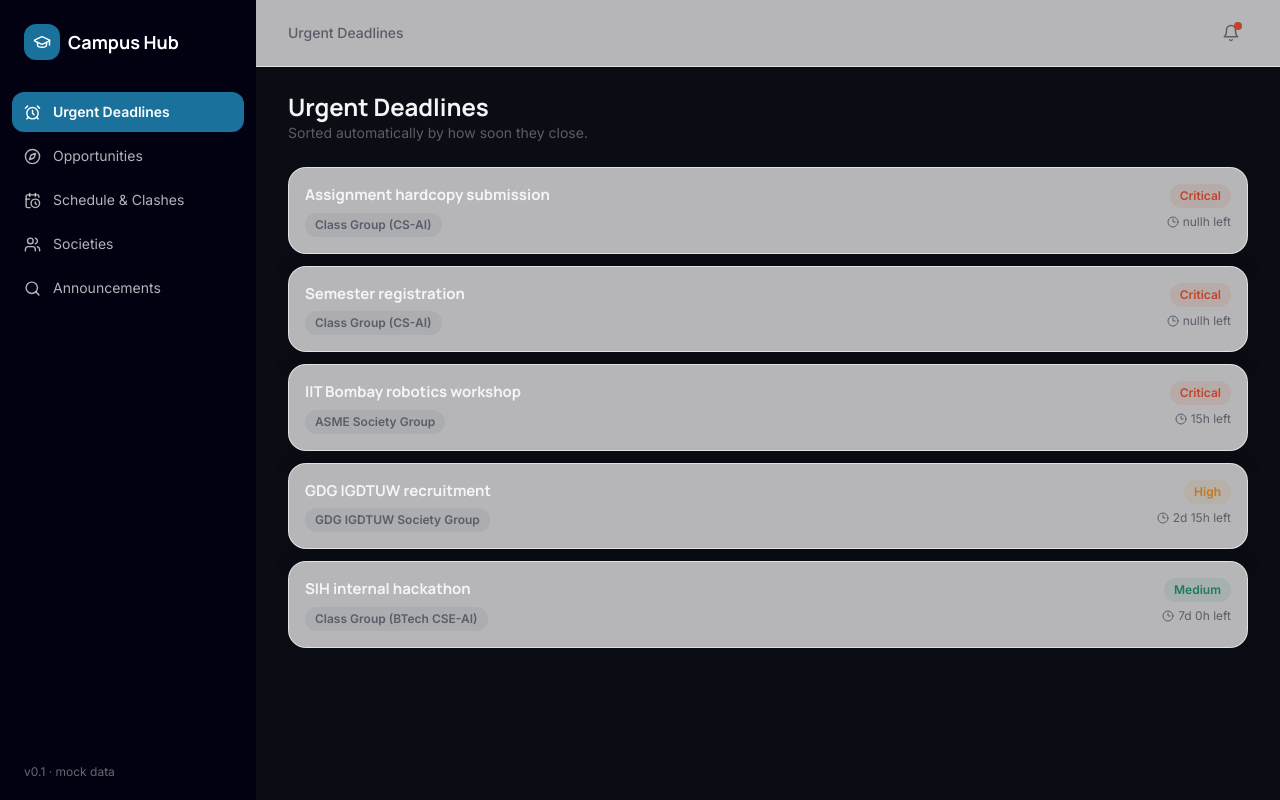
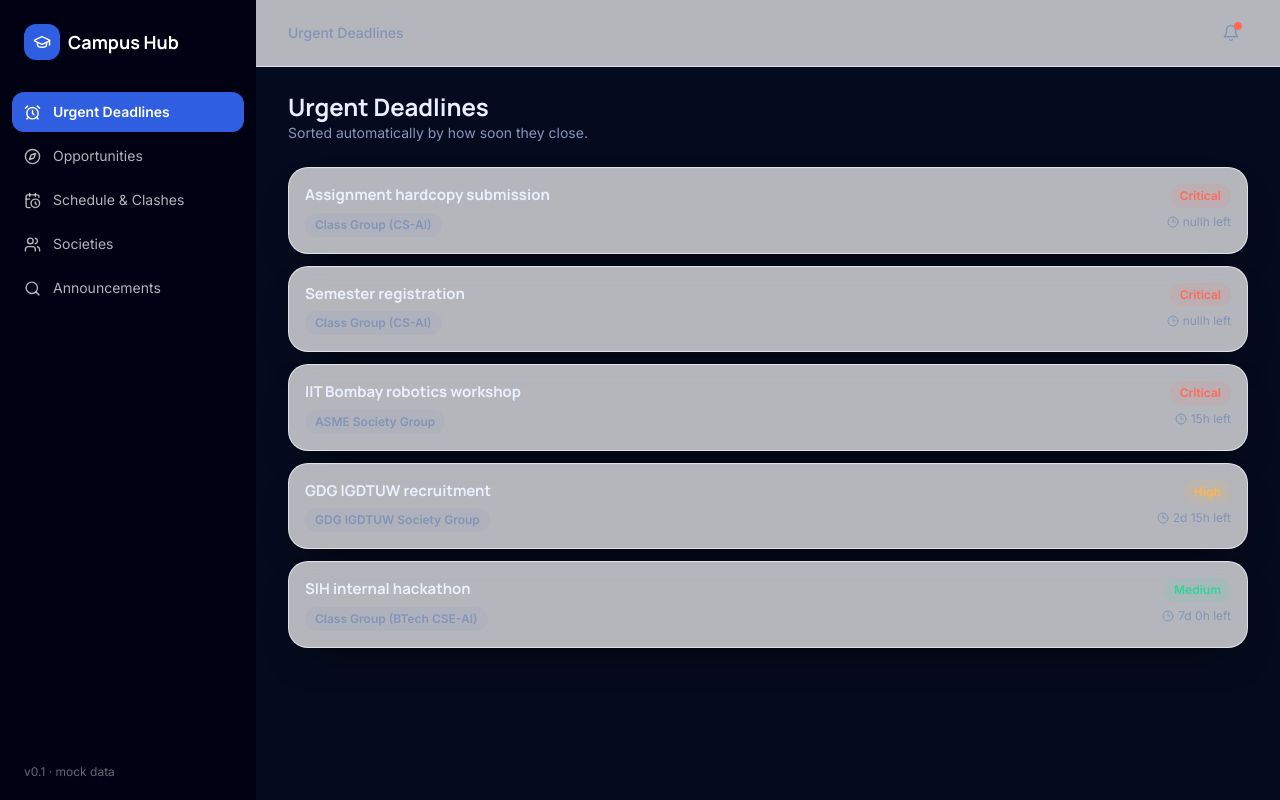
Before and after one commit to 1kanishka10/4Sight.synq, a React (Vite) app: page / in a window 1280 px wide. Built offline with nearby package versions, Linux system fonts and the light colour scheme.

Commit message:
Update tailwind.config.js

```diff
--- a/tailwind.config.js
+++ b/tailwind.config.js
@@ -4,38 +4,28 @@ export default {
   theme: {
     extend: {
       colors: {
-        surface: "#151823",
-        canvas: "#0B0D14",
-        sky: {
-          DEFAULT: "#83B3CA",
-          50: "#EDF4F7",
-        },
-        ocean: {
-          DEFAULT: "#19719C",
-          light: "#2489BB",
-          dark: "#125277",
-        },
-        slate: {
-          DEFAULT: "#5C5C68",
-        },
-        ink: "#F4F5F7",
-        critical: "#C1442D",
-        high: "#C17A1F",
-        medium: "#1F7A5C",
+        canvas: "#050B1E",
+        surface: "#0C1631",
+        sky: { DEFAULT: "#8FC0FF", 50: "#C3DCFF" },
+        ocean: { DEFAULT: "#2F5FE0", light: "#4C7BF5", dark: "#1B3FA8" },
+        slate: { DEFAULT: "#8494B8" },
+        ink: "#EAF0FF",
+        critical: "#FF6B5A",
+        high: "#FFB547",
+        medium: "#35D39A",
       },
       fontFamily: {
-        display: ["Manrope", "sans-serif"],
-        sans: ["Inter", "sans-serif"],
+        display: ["Manrope", "system-ui", "sans-serif"],
+        sans: ["Inter", "system-ui", "sans-serif"],
       },
-      backdropBlur: {
-        xs: "2px",
+      backdropBlur: { xs: "2px" },
+      boxShadow: {
+        panel: "inset 0 1px 0 rgba(255,255,255,0.05), 0 18px 44px -24px rgba(0,0,0,0.95)",
+        lift: "inset 0 1px 0 rgba(255,255,255,0.08), 0 28px 60px -28px rgba(0,0,0,1)",
+        glow: "0 10px 30px -12px rgba(47,95,224,0.85)",
       },
-      boxShadow: {
-        panel: "0 8px 30px rgba(0, 0, 19, 0.08)",
-      },
-      borderRadius: {
-        xl2: "18px",
-      },
+      borderRadius: { xl2: "20px" },
+      letterSpacing: { tightest: "-0.028em" },
     },
   },
   plugins: [],
```
